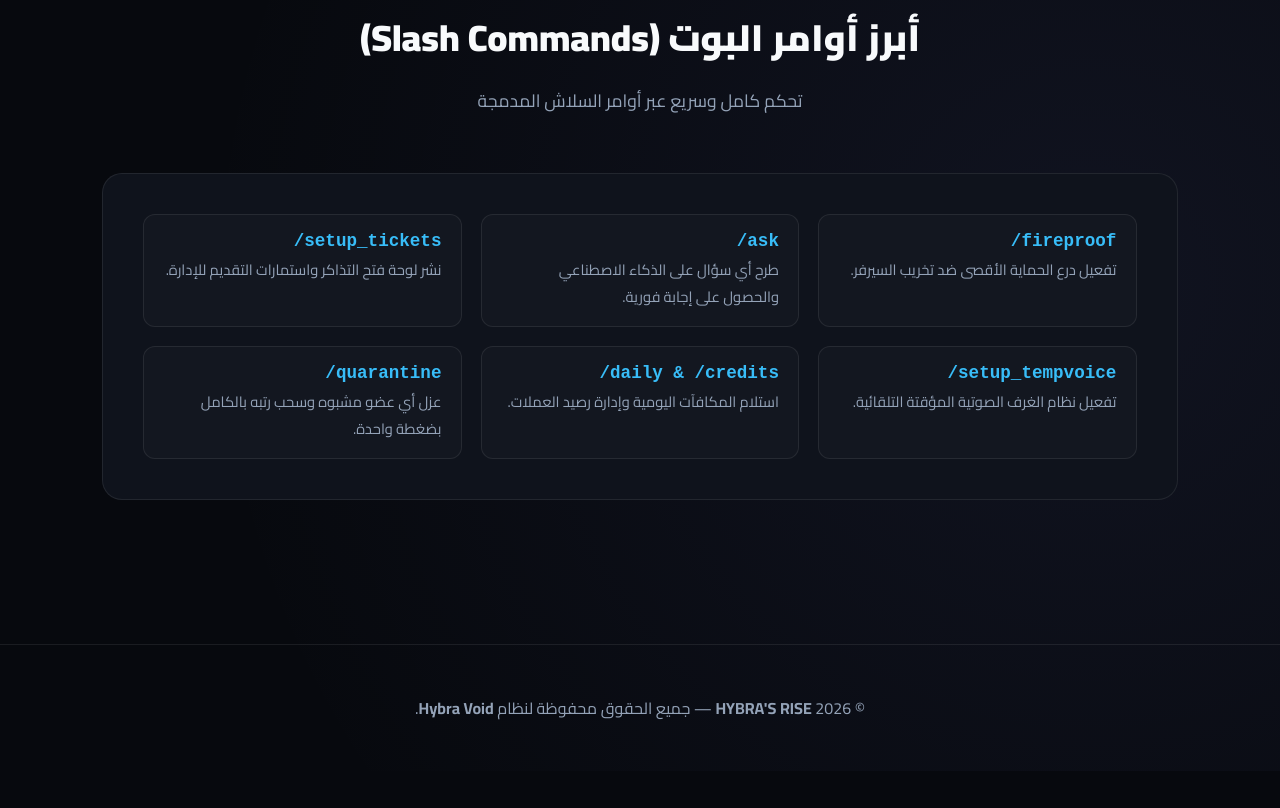
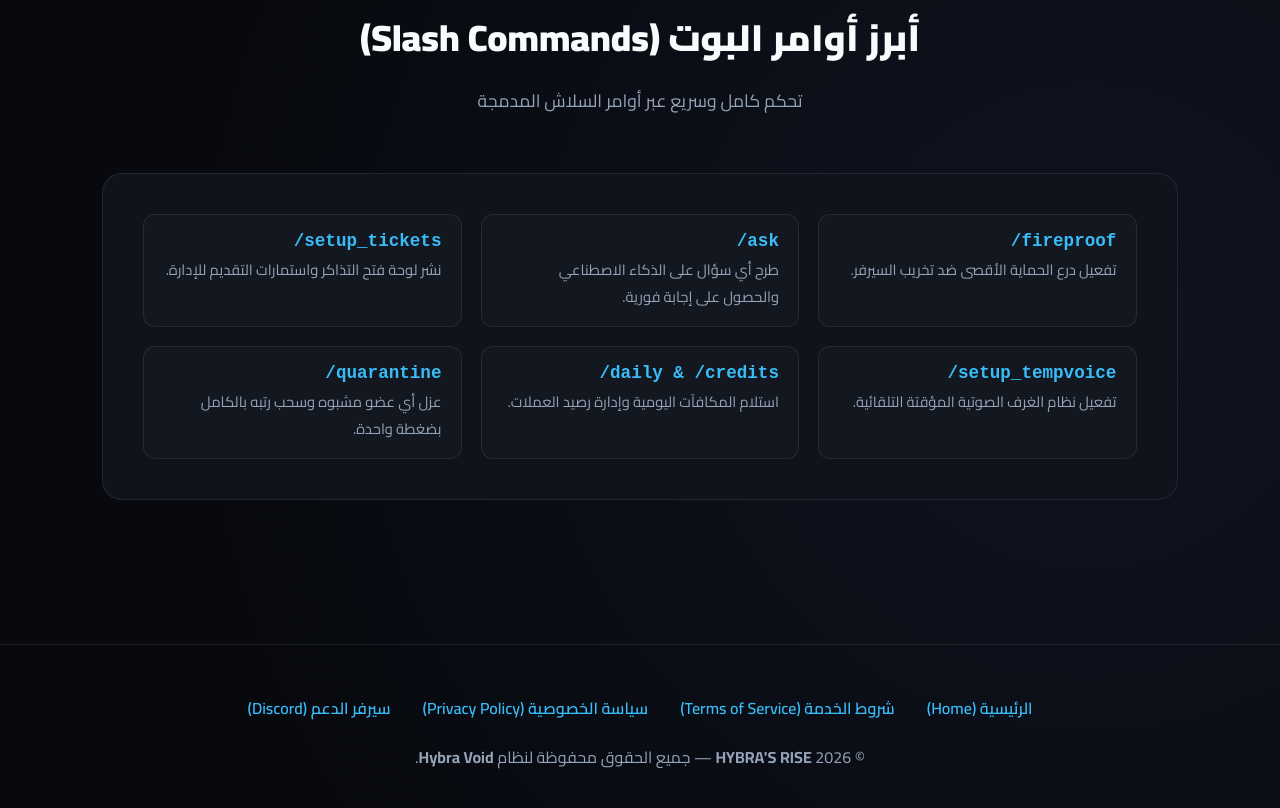
Before and after one commit to yaseen212/Hybra-void-bot-site, a plain HTML site: page index.html in a window 1280 px wide. Shown: the part 1656-2464 px from the top of the page. Before the commit the page ends 2427 px from the top, so only its background shows below. Drawn offline with Linux system fonts and the light colour scheme.

Commit message:
Enhance footer with additional links
Added footer links for Home, Terms of Service, Privacy Policy, and Discord support.

```diff
--- a/index.html
+++ b/index.html
@@ -58,6 +58,7 @@
             background: linear-gradient(90deg, #fff, var(--primary));
             -webkit-background-clip: text;
             -webkit-text-fill-color: transparent;
+            text-decoration: none;
         }
 
         .logo-badge {
@@ -76,7 +77,7 @@
 
         .nav-links {
             display: flex;
-            gap: 2rem;
+            gap: 1.6rem;
             align-items: center;
         }
 
@@ -84,6 +85,7 @@
             color: var(--text-muted);
             text-decoration: none;
             font-weight: 600;
+            font-size: 0.95rem;
             transition: 0.3s;
         }
 
@@ -301,6 +303,25 @@
             margin-top: 4rem;
         }
 
+        .footer-links {
+            display: flex;
+            justify-content: center;
+            gap: 2rem;
+            margin-bottom: 1.2rem;
+            flex-wrap: wrap;
+        }
+
+        .footer-links a {
+            color: var(--primary);
+            text-decoration: none;
+            font-weight: 600;
+            transition: 0.3s;
+        }
+
+        .footer-links a:hover {
+            text-decoration: underline;
+        }
+
         @media (max-width: 768px) {
             .hero h1 { font-size: 2.2rem; }
             .nav-links { display: none; }
@@ -310,13 +331,15 @@
 <body>
 
     <nav>
-        <div class="logo">
+        <a href="https://yaseen212.github.io/Hybra-void-bot-site/" class="logo">
             <div class="logo-badge">H</div>
             <span>HYBRA VOID</span>
-        </div>
+        </a>
         <div class="nav-links">
             <a href="#features">المميزات</a>
             <a href="#commands">الأوامر</a>
+            <a href="https://yaseen212.github.io/Hybra-terms/">شروط الخدمة</a>
+            <a href="https://yaseen212.github.io/Hybra-privacy/">الخصوصية</a>
             <a href="https://discord.gg/j8MuzG97V" target="_blank">مجتمع Hybra's Rise</a>
             <a href="https://discord.com/oauth2/authorize?client_id=1572493751564374079" target="_blank" class="btn btn-primary" style="padding: 0.6rem 1.4rem; font-size: 0.95rem;">أضف البوت</a>
         </div>
@@ -416,8 +439,14 @@
     </section>
 
     <footer>
+        <div class="footer-links">
+            <a href="https://yaseen212.github.io/Hybra-void-bot-site/">الرئيسية (Home)</a>
+            <a href="https://yaseen212.github.io/Hybra-terms/">شروط الخدمة (Terms of Service)</a>
+            <a href="https://yaseen212.github.io/Hybra-privacy/">سياسة الخصوصية (Privacy Policy)</a>
+            <a href="https://discord.gg/j8MuzG97V" target="_blank">سيرفر الدعم (Discord)</a>
+        </div>
         <p>© 2026 <strong>HYBRA'S RISE</strong> — جميع الحقوق محفوظة لنظام <strong>Hybra Void</strong>.</p>
     </footer>
 
 </body>
-  </html>
+</html>
```
